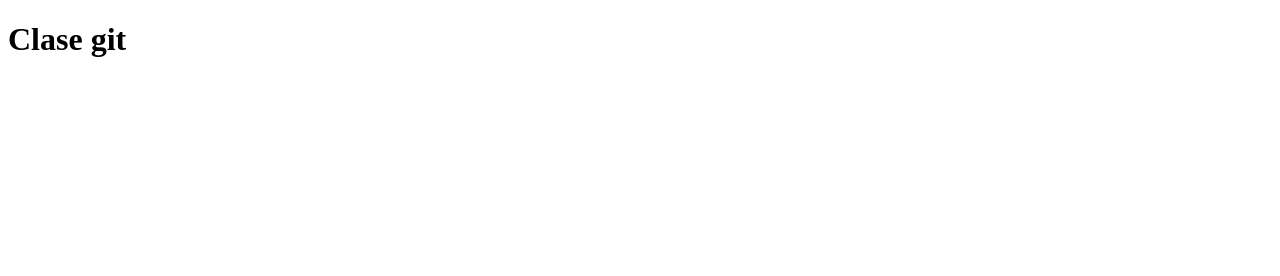
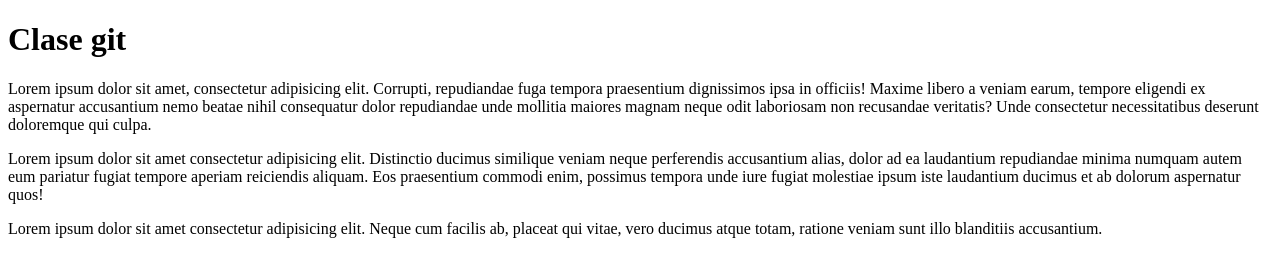
Before and after one commit to Alexis-LM/Proyecto-Web-Coder, a plain HTML site: page index.html in a window 1280 px wide. Drawn offline with Linux system fonts and the light colour scheme.

Commit message:
agregado de texto y css con margen 0 pixeles

```diff
--- a/css/style.css
+++ b/css/style.css
@@ -0,0 +1,3 @@
+body {
+    margin: 0px;
+}
--- a/index.html
+++ b/index.html
@@ -9,6 +9,10 @@
     <h1>Clase git </h1>
 </header>
 <body>
+    <p>Lorem ipsum dolor sit amet, consectetur adipisicing elit. Corrupti, repudiandae fuga tempora praesentium dignissimos ipsa in officiis! Maxime libero a veniam earum, tempore eligendi ex aspernatur accusantium nemo beatae nihil consequatur dolor repudiandae unde mollitia maiores magnam neque odit laboriosam non recusandae veritatis? Unde consectetur necessitatibus deserunt doloremque qui culpa.</p>
+    <p>Lorem ipsum dolor sit amet consectetur adipisicing elit. Distinctio ducimus similique veniam neque perferendis accusantium alias, dolor ad ea laudantium repudiandae minima numquam autem eum pariatur fugiat tempore aperiam reiciendis aliquam. Eos praesentium commodi enim, possimus tempora unde iure fugiat molestiae ipsum iste laudantium ducimus et ab dolorum aspernatur quos!</p>
+    <p>Lorem ipsum dolor sit amet consectetur adipisicing elit. Neque cum facilis ab, placeat qui vitae, vero ducimus atque totam, ratione veniam sunt illo blanditiis accusantium.</p>
+
 
 </body>
 </html>
```
